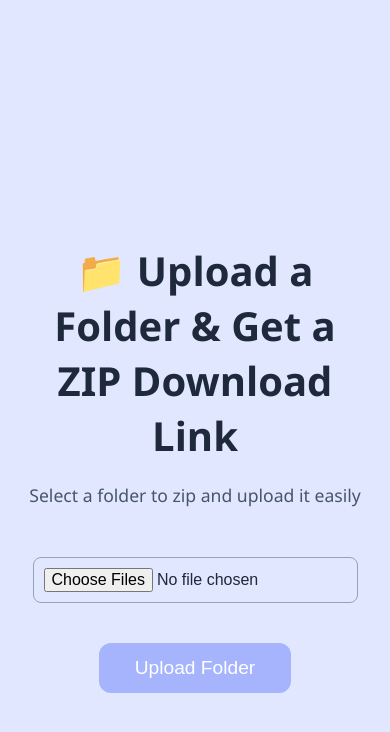
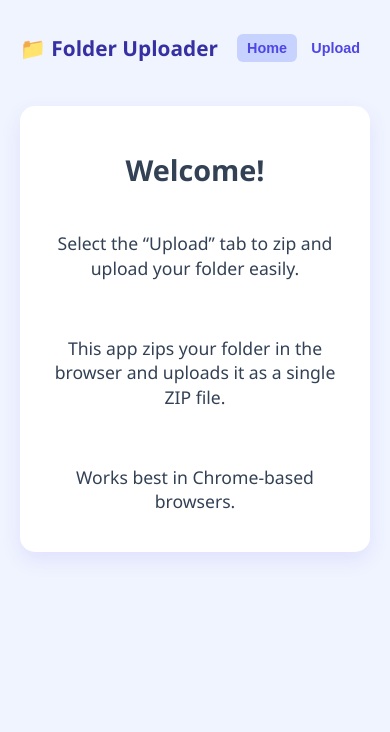
Before and after one commit to otis18455/otis18455.github.io, a plain HTML site: page index.html in a window 390 px wide. Drawn offline with nearby package versions, Linux system fonts and the light colour scheme.

Commit message:
new UI index.html

```diff
--- a/index.html
+++ b/index.html
@@ -1,97 +1,214 @@
 <!DOCTYPE html>
-<html lang="en">
+<html lang="en" >
 <head>
   <meta charset="UTF-8" />
-  <title>📁 Folder Uploader with ZIP</title>
+  <title>📁 Zip & Upload Folder</title>
   <style>
+    /* Reset & basics */
+    * {
+      box-sizing: border-box;
+    }
     body {
+      margin: 0;
       font-family: 'Segoe UI', Tahoma, Geneva, Verdana, sans-serif;
-      background: #e0e7ff;
+      background: #f0f4ff;
       color: #1e293b;
-      text-align: center;
-      padding: 50px 20px;
+      display: flex;
       min-height: 100vh;
+      flex-direction: column;
+      align-items: center;
+      justify-content: flex-start;
+      padding: 20px;
+    }
+    header {
+      width: 100%;
+      max-width: 600px;
+      display: flex;
+      justify-content: space-between;
+      align-items: center;
+      margin-bottom: 30px;
+    }
+    header h1 {
+      font-weight: 700;
+      font-size: 1.5rem;
+      color: #3730a3;
+      user-select: none;
+    }
+    nav button {
+      background: transparent;
+      border: none;
+      font-weight: 600;
+      color: #4f46e5;
+      cursor: pointer;
+      font-size: 1rem;
+      padding: 8px 12px;
+      border-radius: 6px;
+      transition: background-color 0.2s ease;
+    }
+    nav button:hover, nav button.active {
+      background-color: #c7d2fe;
+    }
+
+    main {
+      background: white;
+      padding: 25px 30px;
+      border-radius: 15px;
+      box-shadow: 0 8px 20px rgb(79 70 229 / 0.1);
+      width: 100%;
+      max-width: 600px;
+      min-height: 320px;
       display: flex;
       flex-direction: column;
       align-items: center;
-      justify-content: center;
+    }
+
+    /* Home page styles */
+    #home {
+      display: flex;
+      flex-direction: column;
       gap: 20px;
+      text-align: center;
+      color: #334155;
     }
-    h1 {
-      font-size: 2.5rem;
-      margin-bottom: 0;
+    #home h2 {
+      font-size: 1.8rem;
+      font-weight: 600;
+      margin-bottom: 5px;
     }
-    p.subtitle {
+    #home p {
       font-size: 1.1rem;
-      color: #475569;
-      margin-top: 0;
-      margin-bottom: 30px;
+      line-height: 1.4;
+      user-select: none;
     }
-    input[type="file"] {
-      padding: 10px;
+
+    /* Upload page */
+    #upload {
+      display: none;
+      flex-direction: column;
+      align-items: center;
+      gap: 20px;
+      width: 100%;
+    }
+    #upload input[type="file"] {
+      width: 100%;
+      padding: 12px;
       border-radius: 8px;
-      border: 1px solid #94a3b8;
+      border: 1px solid #cbd5e1;
       cursor: pointer;
       font-size: 1rem;
     }
-    button {
-      margin-top: 20px;
-      padding: 14px 36px;
-      font-size: 1.2rem;
+    #upload button {
+      padding: 12px 36px;
       background: #4f46e5;
       color: white;
       border: none;
-      border-radius: 12px;
+      border-radius: 10px;
+      font-size: 1.1rem;
       cursor: pointer;
-      transition: background 0.3s ease;
       user-select: none;
+      transition: background-color 0.3s ease;
     }
-    button:hover:not(:disabled) {
+    #upload button:hover:not(:disabled) {
       background: #4338ca;
     }
-    button:disabled {
+    #upload button:disabled {
       background: #a5b4fc;
       cursor: not-allowed;
     }
+
     #result {
-      margin-top: 30px;
-      font-size: 1.2rem;
-      word-break: break-all;
-      max-width: 600px;
+      font-size: 1rem;
+      color: #334155;
+      word-break: break-word;
+      max-width: 100%;
       text-align: center;
     }
-    a.download-link {
+    #result a.download-link {
       color: #3730a3;
       font-weight: 600;
       text-decoration: none;
       border-bottom: 2px solid transparent;
       transition: border-bottom 0.3s ease;
     }
-    a.download-link:hover {
+    #result a.download-link:hover {
       border-bottom: 2px solid #4338ca;
+    }
+
+    /* Responsive */
+    @media (max-width: 480px) {
+      main {
+        padding: 20px;
+        min-height: 300px;
+      }
+      header h1 {
+        font-size: 1.3rem;
+      }
+      nav button {
+        font-size: 0.9rem;
+        padding: 6px 10px;
+      }
     }
   </style>
 </head>
 <body>
-  <h1>📁 Upload a Folder & Get a ZIP Download Link</h1>
-  <p class="subtitle">Select a folder to zip and upload it easily</p>
+  <header>
+    <h1>📁 Folder Uploader</h1>
+    <nav>
+      <button id="navHome" class="active">Home</button>
+      <button id="navUpload">Upload</button>
+    </nav>
+  </header>
 
-  <input type="file" id="fileInput" webkitdirectory directory multiple />
-  <button id="uploadBtn" disabled>Upload Folder</button>
+  <main>
+    <!-- Home page -->
+    <section id="home">
+      <h2>Welcome!</h2>
+      <p>Select the “Upload” tab to zip and upload your folder easily.</p>
+      <p>This app zips your folder in the browser and uploads it as a single ZIP file.</p>
+      <p>Works best in Chrome-based browsers.</p>
+    </section>
 
-  <div id="result"></div>
+    <!-- Upload page -->
+    <section id="upload" aria-label="Upload Folder Section">
+      <input type="file" id="fileInput" webkitdirectory directory multiple aria-label="Select folder" />
+      <button id="uploadBtn" disabled>Upload Folder</button>
+      <div id="result"></div>
+    </section>
+  </main>
 
-  <!-- JSZip library CDN -->
+  <!-- JSZip library -->
   <script src="https://cdnjs.cloudflare.com/ajax/libs/jszip/3.10.1/jszip.min.js"></script>
 
   <script>
+    // Navigation logic
+    const navHome = document.getElementById('navHome');
+    const navUpload = document.getElementById('navUpload');
+    const homeSection = document.getElementById('home');
+    const uploadSection = document.getElementById('upload');
+
+    navHome.addEventListener('click', () => {
+      homeSection.style.display = 'flex';
+      uploadSection.style.display = 'none';
+      navHome.classList.add('active');
+      navUpload.classList.remove('active');
+      clearResult();
+    });
+
+    navUpload.addEventListener('click', () => {
+      homeSection.style.display = 'none';
+      uploadSection.style.display = 'flex';
+      navUpload.classList.add('active');
+      navHome.classList.remove('active');
+    });
+
+    // Upload logic
     const fileInput = document.getElementById('fileInput');
     const uploadBtn = document.getElementById('uploadBtn');
     const resultDiv = document.getElementById('result');
 
     fileInput.addEventListener('change', () => {
       uploadBtn.disabled = fileInput.files.length === 0;
-      resultDiv.innerHTML = '';
+      clearResult();
     });
 
     uploadBtn.addEventListener('click', async () => {
@@ -101,49 +218,50 @@
       }
 
       uploadBtn.disabled = true;
-      resultDiv.textContent = '📦 Creating ZIP file... Please wait.';
+      setResult('📦 Creating ZIP file... Please wait.');
 
       const zip = new JSZip();
 
-      // Add each file preserving folder structure
       for (const file of fileInput.files) {
-        // file.webkitRelativePath includes folder path inside the selected folder
         zip.file(file.webkitRelativePath, file);
       }
 
       try {
-        // Generate zip as blob
         const zipBlob = await zip.generateAsync({ type: 'blob' });
-        resultDiv.textContent = '🚀 Uploading ZIP file...';
+        setResult('🚀 Uploading ZIP file...');
 
-        // Prepare form data for upload
         const formData = new FormData();
         formData.append('file', zipBlob, 'folder.zip');
 
-        // Upload to file.io
         const response = await fetch('https://file.io', {
           method: 'POST',
-          body: formData
+          body: formData,
         });
+
         const data = await response.json();
 
         if (data.success) {
-          resultDiv.innerHTML = `
-            ✅ Upload successful!<br>
-            <a class="download-link" href="${data.link}" target="_blank" rel="noopener noreferrer">
-              Download your ZIP here
-            </a>
-          `;
+          setResult(
+            `✅ Upload successful!<br>
+            <a class="download-link" href="${data.link}" target="_blank" rel="noopener noreferrer">Download your ZIP here</a>`
+          );
         } else {
-          resultDiv.textContent = '❌ Upload failed: ' + (data.message || 'Unknown error');
+          setResult('❌ Upload failed: ' + (data.message || 'Unknown error'));
         }
       } catch (error) {
         console.error(error);
-        resultDiv.textContent = '❌ An error occurred during zip or upload.';
+        setResult('❌ An error occurred during zip or upload.');
       } finally {
         uploadBtn.disabled = false;
       }
     });
+
+    function setResult(html) {
+      resultDiv.innerHTML = html;
+    }
+    function clearResult() {
+      resultDiv.innerHTML = '';
+    }
   </script>
 </body>
 </html>
```
